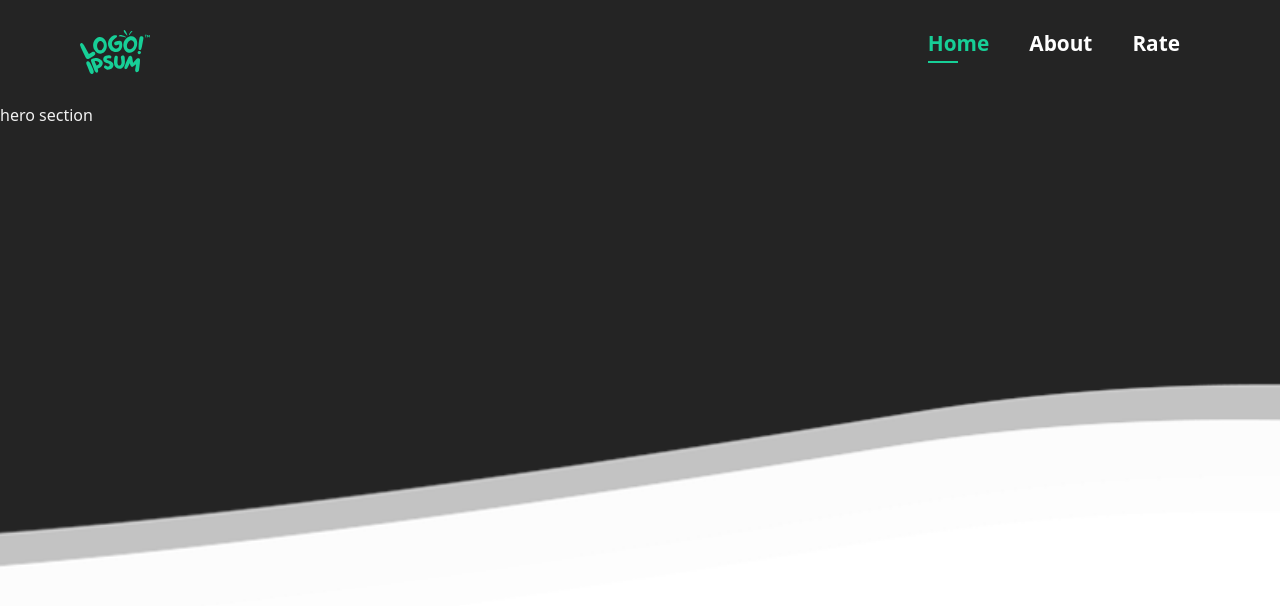
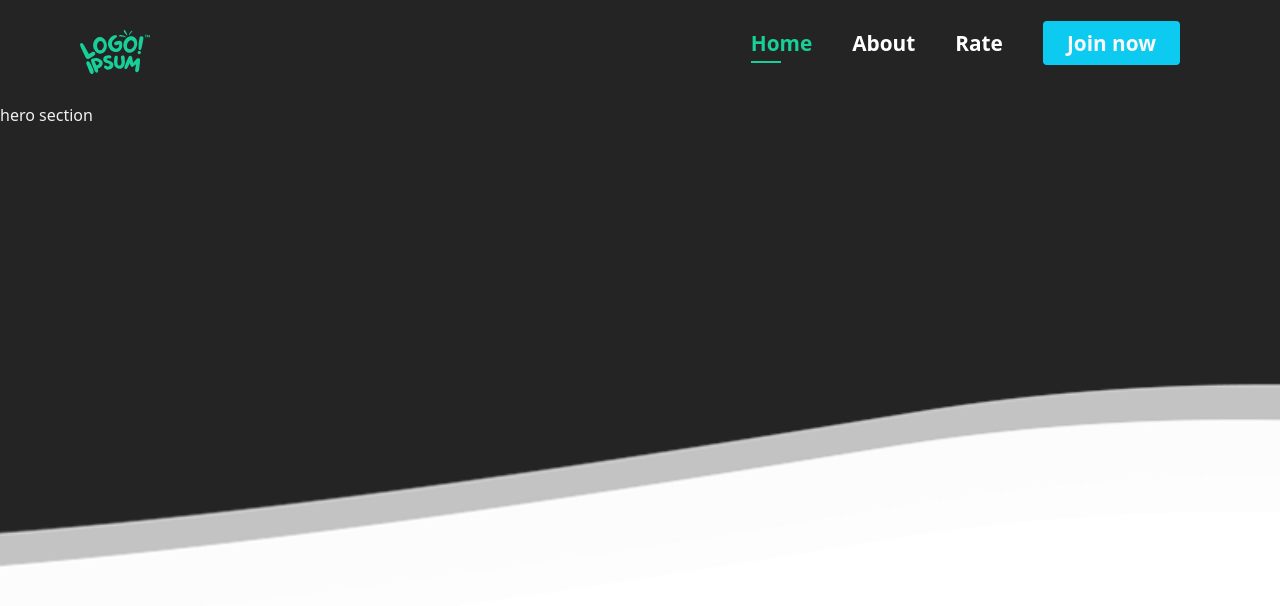
Before and after one commit to Steve-code16/food-rating-app, a React (Vite) app: page / in a window 1280 px wide. Shown: the top 606 px of the page. Built offline with nearby package versions, Linux system fonts and the light colour scheme.

Commit message:
added login page and firebase auth

```diff
--- a/package.json
+++ b/package.json
@@ -9,6 +9,7 @@
     "preview": "vite preview"
   },
   "dependencies": {
+    "firebase": "^9.21.0",
     "react": "^18.2.0",
     "react-dom": "^18.2.0"
   },
--- a/src/App.jsx
+++ b/src/App.jsx
@@ -7,7 +7,7 @@ import Navbar from "./components/Navbar";
 function App() {
   // const [count, setCount] = useState(0);
 
-  return <Layout />;
+  return <Layout></Layout>;
 }
 
 export default App;
--- a/src/components/Layout.jsx
+++ b/src/components/Layout.jsx
@@ -3,10 +3,11 @@ import Home from "../pages/Home";
 import Footer from "./Footer";
 import Navbar from "./Navbar";
 
-function Layout() {
+function Layout({ children }) {
   return (
     <div>
       <Navbar />
+      <main>{children}</main>
       <Home />
       <div style={{ height: "65vh" }}></div>
       <Footer />
--- a/src/components/Navbar.jsx
+++ b/src/components/Navbar.jsx
@@ -120,6 +120,14 @@ function Navbar() {
             <li>
               <a href="/rate">Rate</a>
             </li>
+            <li>
+              <a
+                href="/auth/login"
+                className="bg-info px-4 py-2 text-light rounded"
+              >
+                Join now
+              </a>
+            </li>
           </ul>
         </div>
 
```
Also changed, not shown: src/pages/auth/Login.jsx (added, +50 -0 lines), 2 other files (tests, documents, lock files or other folders).
